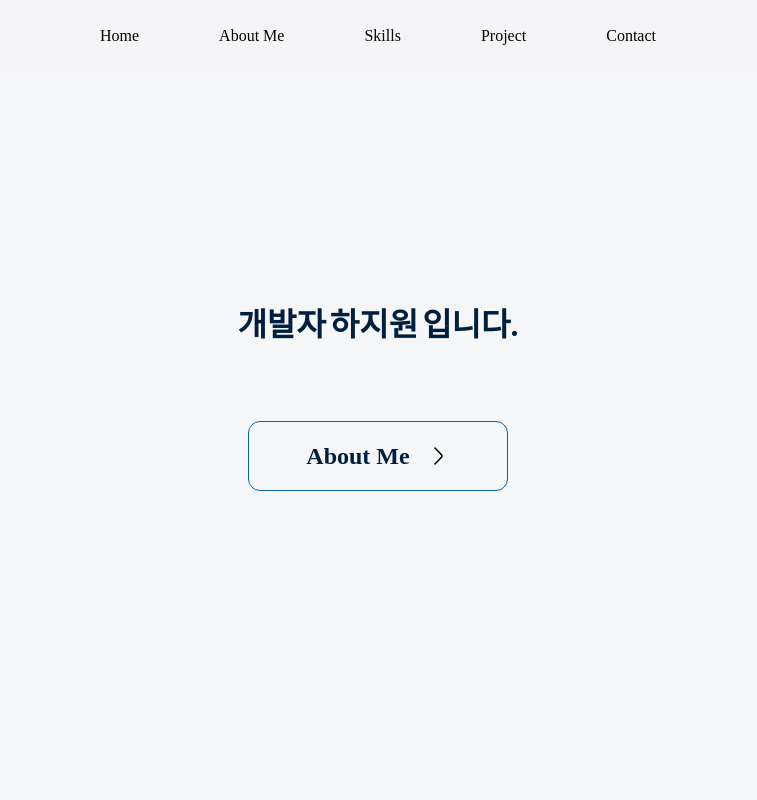
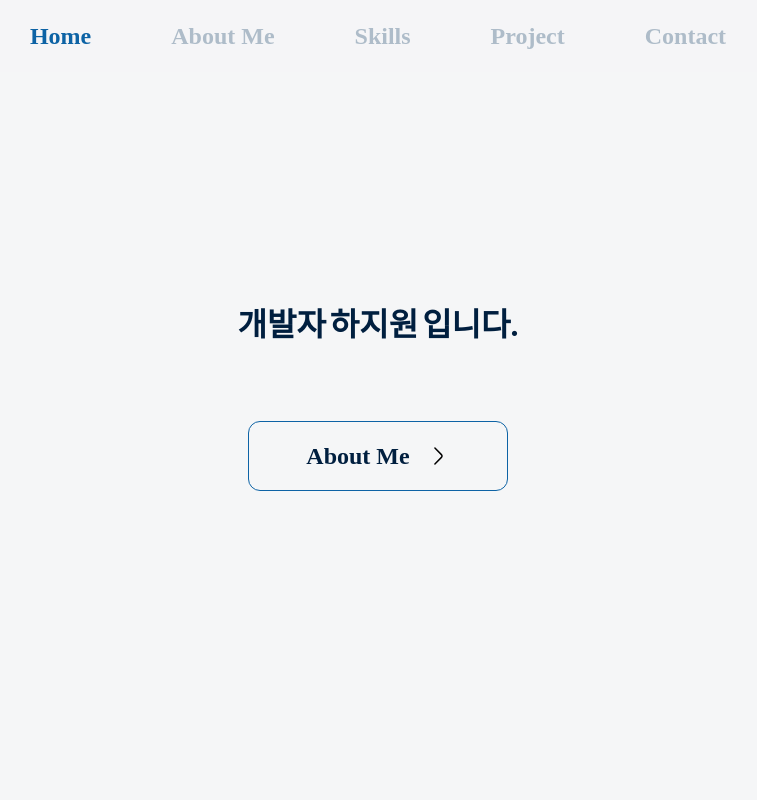
Before and after one commit to magok-developer/About-Me, a Next.js app: page / in a window 1280 px wide. Shown: the top 800 px of the page, without its empty margins (262-1019 px from the left). Built offline with nearby package versions, Linux system fonts and the light colour scheme.

Commit message:
scrollInView 작업중

```diff
--- a/src/app/components/AboutMe/AboutMe.tsx
+++ b/src/app/components/AboutMe/AboutMe.tsx
@@ -3,9 +3,13 @@ import styled from "@emotion/styled";
 import Image from "next/image";
 import React from "react";
 
-const AboutMe = () => {
+type Props = {
+  element: any;
+};
+
+const AboutMe = ({ element }: Props) => {
   return (
-    <Container>
+    <Container ref={element}>
       <div className='title'>About Me</div>
       <Grid>
         <Image
--- a/src/app/components/Contact/Contact.tsx
+++ b/src/app/components/Contact/Contact.tsx
@@ -3,9 +3,13 @@ import styled from "@emotion/styled";
 import Image from "next/image";
 import React from "react";
 
-const Contact = () => {
+type Props = {
+  element: any;
+};
+
+const Contact = ({ element }: Props) => {
   return (
-    <Container>
+    <Container ref={element}>
       <div className='title'>Contact</div>
       <ImagesWrap>
         <Image
--- a/src/app/components/Header/Header.tsx
+++ b/src/app/components/Header/Header.tsx
@@ -2,17 +2,48 @@
 
 import { color } from "@/app/styles/color";
 import styled from "@emotion/styled";
-import { usePathname } from "next/navigation";
+import { useRef, useState } from "react";
 
-const Header = () => {
-  const path = usePathname();
+type Props = {
+  router: any;
+  isFocused: string;
+};
+const Header = ({ router, isFocused }: Props) => {
+  const scrollRef = useRef<HTMLDivElement>(null);
+
+  const onScroll = (
+    refCurrent: React.RefObject<HTMLDivElement>,
+    name: string
+  ) => {
+    if (refCurrent.current) {
+      const currentTop = refCurrent.current.offsetTop;
+      const titleHeight = 72;
+      const top = name === "first" ? 0 : currentTop - titleHeight;
+
+      window.scrollTo({ top: top, behavior: "smooth" });
+
+      console.log("currentTop", currentTop);
+      console.log("refCurrent", refCurrent);
+      console.log("top", top);
+    }
+  };
+
+  console.log("isFocused", isFocused);
+
   return (
     <Container>
-      <div>Home</div>
-      <div>About Me</div>
-      <div>Skills</div>
-      <div>Project</div>
-      <div>Contact</div>
+      {router.map((item: any) => {
+        const isActive = isFocused === item.path;
+        return (
+          <Content
+            ref={item.observe}
+            onClick={() => onScroll(item.observe, item.path)}
+            style={{ color: isActive ? color.pointBlue : color.pointGray }}
+          >
+            {item.label}
+          </Content>
+        );
+      })}
     </Container>
   );
 };
@@ -21,6 +52,7 @@ export default Header;
 
 const Container = styled.div`
   position: fixed;
+  top: 0;
   z-index: 9999;
   width: 100%;
   height: 72px;
@@ -32,3 +64,14 @@ const Container = styled.div`
   background: rgba(245, 246, 247, 0.7);
   box-sizing: border-box;
 `;
+
+const Content = styled.div`
+  color: ${color.pointGray};
+  font-size: 24px;
+  font-weight: bold;
+  cursor: pointer;
+
+  &:hover {
+    color: ${color.pointBlue};
+  }
+`;
--- a/src/app/components/Home/Home.tsx
+++ b/src/app/components/Home/Home.tsx
@@ -2,9 +2,13 @@ import styled from "@emotion/styled";
 import Button from "../Button/Button";
 import { color } from "@/app/styles/color";
 
-const Home = () => {
+type Props = {
+  element: any;
+};
+
+const Home = ({ element }: Props) => {
   return (
-    <Container>
+    <Container ref={element}>
       <ContentWrap>
         <div className='content'>개발자</div>
         <div className='name'>하지원</div>
--- a/src/app/components/Project/Project.tsx
+++ b/src/app/components/Project/Project.tsx
@@ -3,9 +3,13 @@ import styled from "@emotion/styled";
 import Image from "next/image";
 import React from "react";
 
-const Project = () => {
+type Props = {
+  element: any;
+};
+
+const Project = ({ element }: Props) => {
   return (
-    <Container>
+    <Container ref={element}>
       <div className='title'>Contact</div>
       <ImagesWrap>
         <Image
--- a/src/app/components/Skills/Skills.tsx
+++ b/src/app/components/Skills/Skills.tsx
@@ -3,9 +3,13 @@ import styled from "@emotion/styled";
 import Image from "next/image";
 import React from "react";
 
-const Skills = () => {
+type Props = {
+  element: any;
+};
+
+const Skills = ({ element }: Props) => {
   return (
-    <Container>
+    <Container ref={element}>
       <div className='title'>Skills</div>
       <SkillsWrap>
         <Image
@@ -68,7 +72,7 @@ const Skills = () => {
 export default Skills;
 
 const Container = styled.div`
-  height: 700px;
+  height: 800px;
   display: flex;
   flex-direction: column;
   align-items: center;
--- /dev/null
+++ b/src/app/hook/useObserver.tsx
@@ -0,0 +1,25 @@
+import { useEffect, useRef } from "react";
+
+export const useObserver = (
+  navName: string,
+  setNavName: React.Dispatch<React.SetStateAction<string>>
+) => {
+  const options = { threshold: 0.7, rootMargin: "0px 0px -30% 0px" };
+  const refElement = useRef<HTMLDivElement>(null);
+
+  useEffect(() => {
+    const observer = new IntersectionObserver((entries, observer) => {
+      if (entries[0].isIntersecting) {
+        setNavName(navName);
+      }
+    }, options);
+
+    if (refElement.current) {
+      observer.observe(refElement.current);
+    }
+
+    return () => observer.disconnect();
+  }, []);
+
+  return refElement;
+};
--- a/src/app/layout.tsx
+++ b/src/app/layout.tsx
@@ -3,7 +3,6 @@ import "../../public/reset.css";
 import type { Metadata } from "next";
 import { Inter } from "next/font/google";
 import { color } from "./styles/color";
-import Header from "./components/Header/Header";
 
 const inter = Inter({ subsets: ["latin"] });
 
@@ -19,10 +18,7 @@ export default function RootLayout({
 }>) {
   return (
     <html lang='en'>
-      <body style={{ backgroundColor: color.white }}>
-        <Header />
-        {children}
-      </body>
+      <body style={{ backgroundColor: color.white }}>{children}</body>
     </html>
   );
 }
--- a/src/app/page.tsx
+++ b/src/app/page.tsx
@@ -7,14 +7,54 @@ import Home from "./components/Home/Home";
 import AboutMe from "./components/AboutMe/AboutMe";
 import Skills from "./components/Skills/Skills";
 import Contact from "./components/Contact/Contact";
+import Project from "./components/Project/Project";
+import { useObserver } from "./hook/useObserver";
+import { useRef, useState } from "react";
+import { usePathname } from "next/navigation";
+import Header from "./components/Header/Header";
 
 const Page = () => {
+  const path = usePathname();
+  const scrollRef = useRef<HTMLDivElement>(null);
+  const [isFocused, setIsFocused] = useState("first");
+
+  const router = [
+    {
+      path: "first",
+      label: "Home",
+      observe: useObserver("first", setIsFocused),
+    },
+    {
+      path: "second",
+      label: "About Me",
+      observe: useObserver("second", setIsFocused),
+    },
+    {
+      path: "third",
+      label: "Skills",
+      observe: useObserver("third", setIsFocused),
+    },
+    {
+      path: "fourth",
+      label: "Project",
+      observe: useObserver("fourth", setIsFocused),
+    },
+    {
+      path: "last",
+      label: "Contact",
+      observe: useObserver("last", setIsFocused),
+    },
+  ];
+
   return (
     <Container>
-      <Home />
-      <AboutMe />
-      <Skills />
-      <Contact />
+      <Header router={router} isFocused={isFocused} />
+
+      <Home element={scrollRef} />
+      <AboutMe element={router[1].observe} />
+      <Skills element={router[2].observe} />
+      <Project element={router[3].observe} />
+      <Contact element={router[4].observe} />
     </Container>
   );
 };
```
